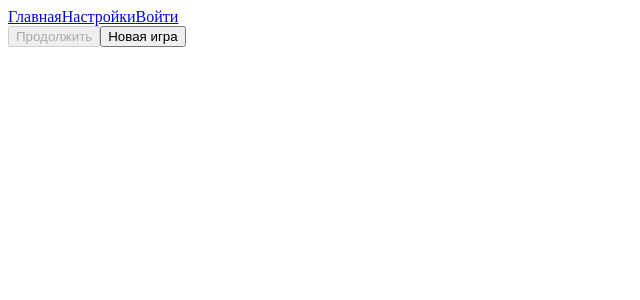
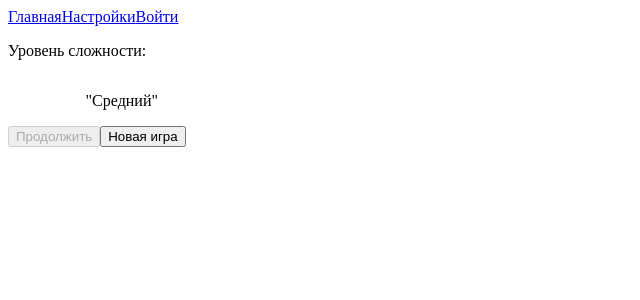
Before and after one commit to dmitriyVasilievich1986/sudoku, a React app: page /start in a window 1280 px wide. Shown: the top 300 px of the page, without its empty margins (0-640 px from the left). Built offline with nearby package versions, Linux system fonts and the light colour scheme; the HTML template or start-up script is replaced by a standard one.

Commit message:
update history add history view on start page

```diff
--- a/server.js
+++ b/server.js
@@ -4,7 +4,7 @@ const express = require('express')
 require('dotenv').config()
 const app = express()
 
-const User = '{"username":"root", "dificulty": 60, "help": true, "id": 1}'
+const User = '{"username":"root", "dificulty": 60, "help": true, "id": 1, "history": {"40":0, "50":0, "60":0}}'
 
 const urlencodedParser = bodyParser.urlencoded({ extended: false })
 
--- a/src/components/account/User.js
+++ b/src/components/account/User.js
@@ -1,6 +1,7 @@
 const IUser = props => {
-    const { id, username, name, surname } = props
+    const { id, username, name, surname, history } = props
     return {
+        history: history || null,
         username: username || "",
         surname: surname || "",
         name: name || "",
--- /dev/null
+++ b/src/components/settings/DificultyLevels.js
@@ -0,0 +1,9 @@
+const DificultyLevels = [
+    { value: "1", text: "Тест" },
+    { value: "20", text: "Легкий", },
+    { value: "40", text: "Средний", },
+    { value: "50", text: "Тяжелый", },
+    { value: "60", text: "Максимальный", },
+].filter(d => d.value != "1" || process.env.NODE_ENV != "development")
+
+export default DificultyLevels
--- a/src/components/settings/Settings.js
+++ b/src/components/settings/Settings.js
@@ -1,21 +1,12 @@
 import { updateState } from '../../reducers/sudokuSlice'
 import { useSelector, useDispatch } from 'react-redux'
+import DificultyLevels from './DificultyLevels'
+import Switch from '@material-ui/core/Switch';
 import classNames from 'classnames'
 import Selector from './Selector'
 import React from 'react'
 import axios from 'axios'
 
-import Switch from '@material-ui/core/Switch';
-
-const difficultLevels = [
-    { value: "20", text: "Легкий", },
-    { value: "40", text: "Средний", },
-    { value: "50", text: "Тяжелый", },
-    { value: "60", text: "Максимальный", },
-]
-if (process.env.NODE_ENV) {
-    difficultLevels.push({ value: "1", text: "Тест" })
-}
 
 function Settings() {
     const dificulty = useSelector(state => state.sudoku.dificulty)
@@ -64,7 +55,7 @@ function Settings() {
                     <div style={{ minHeight: "250px" }}>
                         <div className={classNames("settings-value")}>
                             <p>Сложность:</p>
-                            <Selector selected={dificulty} values={difficultLevels} onChange={changeDifficultyHandler} />
+                            <Selector selected={dificulty} values={DificultyLevels} onChange={changeDifficultyHandler} />
                         </div>
                         <div className={classNames("settings-value")}>
                             <p>Подсказки:</p>
--- a/src/components/start/StartNewGame.js
+++ b/src/components/start/StartNewGame.js
@@ -1,4 +1,5 @@
 import { setMatrix, updateState } from '../../reducers/sudokuSlice'
+import DificultyLevels from '../settings/DificultyLevels'
 import { useSelector, useDispatch } from 'react-redux'
 import { useHistory } from "react-router-dom"
 import classNames from 'classnames'
@@ -6,8 +7,11 @@ import React from 'react'
 
 
 function StartNewGame(props) {
+    const dificulty = useSelector(state => state.sudoku.dificulty)
     const endGame = useSelector(state => state.sudoku.endGame)
     const matrix = useSelector(state => state.sudoku.matrix)
+    const timer = useSelector(state => state.sudoku.timer)
+    const user = useSelector(state => state.sudoku.user)
     const dispatch = useDispatch()
     const history = useHistory()
 
@@ -16,12 +20,58 @@ function StartNewGame(props) {
         dispatch(setMatrix())
         history.push('/sudoku')
     }
+
+    const getDificulty = _ => {
+        const dificultyObject = DificultyLevels.filter(d => d.value == dificulty)[0]
+        return dificultyObject.text
+    }
+    const getBestTime = _ => {
+        const bestTime = parseInt(user.history[dificulty])
+        if (bestTime == 0) {
+            return "Нет"
+        }
+        let min = parseInt(bestTime / 60)
+        min = min <= 99 ? String(min) : String(99)
+        let sec = String(bestTime - min * 60)
+        sec = sec <= 59 ? String(sec) : String(59)
+        const T = `${min.padStart(2, 0)}:${sec.padStart(2, 0)}`
+        return T
+    }
+
+    const getTimer = _ => {
+        if (!timer) {
+            return null
+        }
+        let min = parseInt(timer / 60)
+        min = min <= 99 ? String(min) : String(99)
+        let sec = String(timer - min * 60)
+        sec = sec <= 59 ? String(sec) : String(59)
+        const T = `${min.padStart(2, 0)}:${sec.padStart(2, 0)}`
+        return T
+    }
+
     const continueClickHandler = _ => {
         history.push('/sudoku')
     }
     return (
         <div className={classNames("new-start-wraper")}>
             <div className={classNames("start-button-wraper")}>
+                <div className={classNames("history-wraper")}>
+                    <div className={classNames("history-row")}>
+                        <p>Уровень сложности:</p>
+                        <div style={{ display: "flex", justifyContent: "end", width: "150px" }}>
+                            <p>"{getDificulty()}"</p>
+                        </div>
+                    </div>
+                    {user && (
+                        <div className={classNames("history-row")}>
+                            <p>Лучшее время на данной сложности:</p>
+                            <div style={{ display: "flex", justifyContent: "end", width: "150px" }}>
+                                <p>"{getBestTime()}"</p>
+                            </div>
+                        </div>
+                    )}
+                </div>
                 <button
                     className={classNames("start-button", {
                         disable: endGame || matrix === null,
@@ -29,7 +79,7 @@ function StartNewGame(props) {
                     disabled={endGame || matrix === null}
                     onClick={continueClickHandler}
                 >
-                    Продолжить
+                    Продолжить {getTimer()}
                 </button>
                 <button
                     className={classNames("start-button")}
--- a/static/css/style.css
+++ b/static/css/style.css
@@ -286,6 +286,20 @@ div .one-line:first-child {
 }
 /* endregion */
 /* region new game */
+.history-wraper {
+    background-color: inherit;
+    border-radius: 25px;
+    font-weight: bold;
+    color: #212529;
+    padding: 10px;
+    border: none;
+}
+.history-row {
+    justify-content: space-between;
+    align-items: center;
+    display: flex;
+    width: 100%;
+}
 .new-start-wraper {
     justify-content: center;
     align-items: center;
```
